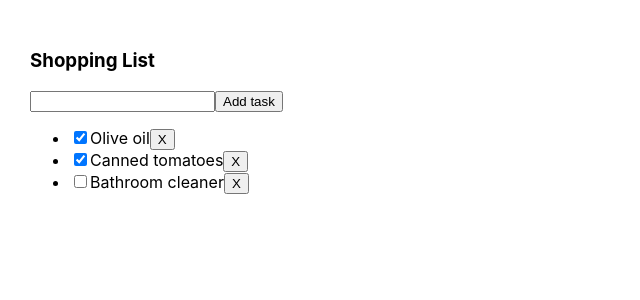
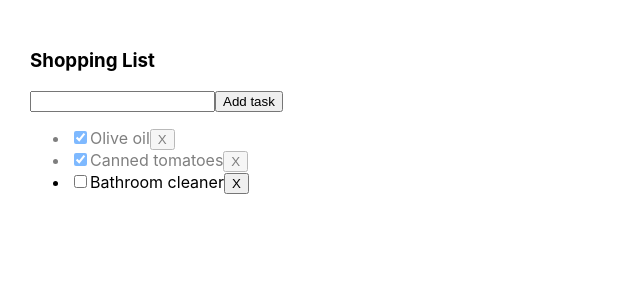
Before and after one commit to vsmaliakou/test-project-to-do-list, a React (Create React App) app: page / in a window 1280 px wide. Shown: the top 300 px of the page, without its empty margins (0-640 px from the left). Built offline with nearby package versions, Linux system fonts and the light colour scheme.

Commit message:
changeTaskStatus

```diff
--- a/src/App.css
+++ b/src/App.css
@@ -1,8 +1,20 @@
 .App {
-  padding: 30px;
-  display: flex;
+    padding: 30px;
+    display: flex;
 }
 
 .App > div {
-  margin-right: 50px;
+    margin-right: 50px;
 }
+
+.error {
+    border: red 1px solid;
+}
+
+.error-message {
+    color: red;
+}
+
+.is-done {
+    opacity: 0.5;
+}
--- a/src/App.tsx
+++ b/src/App.tsx
@@ -18,13 +18,20 @@
     ])
 
     const removeTask = (taskId: string) => {
-        let tasks1 = tasks.filter(t => t.id !== taskId)
+        const tasks1 = tasks.filter(t => t.id !== taskId)
         setTasks(tasks1)
     }
     const addTask = (taskTitle: string) => {
-        let task = {id: v1(), title: taskTitle, isDone: false}
-        let newTasks = [task, ...tasks]
+        const task = {id: v1(), title: taskTitle, isDone: false}
+        const newTasks = [task, ...tasks]
         setTasks(newTasks)
+    }
+    const changeTasksStatus = (taskId: string, newIsDone: boolean) => {
+        const task = tasks.find(t => t.id === taskId)
+        if(task) {
+            task.isDone = newIsDone
+            setTasks([...tasks])
+        }
     }
 
     return (
@@ -34,6 +41,7 @@
                 tasks={tasks}
                 removeTask={removeTask}
                 addTask={addTask}
+                changeTasksStatus={changeTasksStatus}
             />
         </div>
     );
--- a/src/ToDoList.tsx
+++ b/src/ToDoList.tsx
@@ -6,19 +6,28 @@
     tasks: TaskType[]
     removeTask: (taskId: string) => void
     addTask: (taskTitle: string) => void
+    changeTasksStatus: (taskId: string, newIsDone: boolean) => void
 }
 
 
 export const ToDoList: React.FC<ToDoListPropsType> = (props) => {
 
     const [taskTitle, setTaskTitle] = useState<string>("")
+    const [error, setError] = useState<string | null>(null)
 
     const addTask = () => {
-        props.addTask(taskTitle)
-        setTaskTitle("")
+        if(taskTitle.trim() !== ""){
+            props.addTask(taskTitle)
+            setTaskTitle("")
+        } else {
+            setError("Title is required")
+        }
     }
     const onChangeHandler = (e: ChangeEvent<HTMLInputElement>) => setTaskTitle(e.currentTarget.value)
-    const onKeyPressHandler = (e: KeyboardEvent<HTMLInputElement>) => e.charCode === 13 && addTask()
+    const onKeyPressHandler = (e: KeyboardEvent<HTMLInputElement>) => {
+        setError(null)
+        e.charCode === 13 && addTask()
+    }
 
     return (
         <div>
@@ -28,17 +37,24 @@
                     value={taskTitle}
                     onChange={onChangeHandler}
                     onKeyPress={onKeyPressHandler}
+                    className={error ? "error" : ""}
                 />
                 <button onClick={addTask}>Add task</button>
+                {error && <div className="error-message">{error}</div>}
             </div>
             <ul>
                 {
                     props.tasks.map(t => {
 
                         const removeTask = () => props.removeTask(t.id)
+                        const changeTasksStatus = (e: ChangeEvent<HTMLInputElement>) => props.changeTasksStatus(t.id, e.currentTarget.checked)
 
-                        return <li key={t.id}>
-                            <input type="checkbox" checked={t.isDone}/>
+                        return <li key={t.id} className={t.isDone ? "is-done" : ""}>
+                            <input
+                                type="checkbox"
+                                checked={t.isDone}
+                                onChange={changeTasksStatus}
+                            />
                             <span>{t.title}</span>
                             <button onClick={removeTask}>X</button>
                         </li>
```
